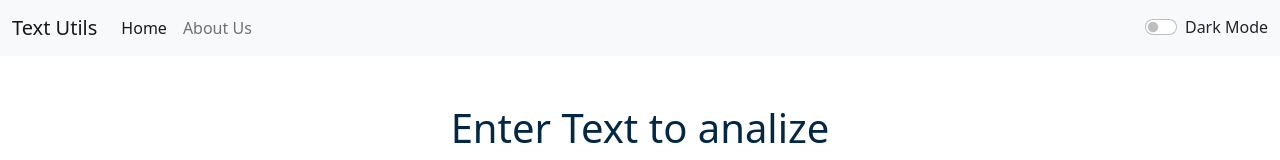
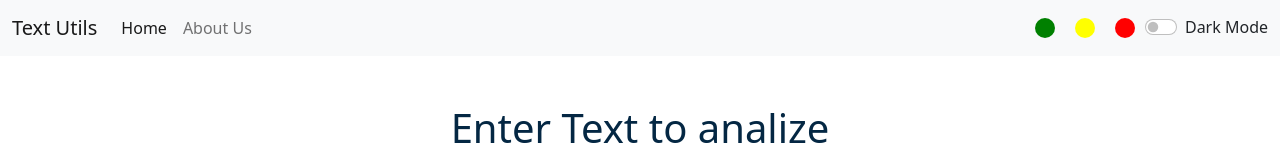
Before and after one commit to farish-jamal/Text-Analizer, a React (Create React App) app: page / in a window 1280 px wide. Shown: the top 160 px of the page. Built offline with nearby package versions, Linux system fonts and the light colour scheme.

Commit message:
Added Color Pallets

```diff
--- a/src/App.js
+++ b/src/App.js
@@ -5,9 +5,12 @@ import Textarea from './components/Textarea'
 
 function App() {
     const [mode, setMode] = useState('light')
+    const [gmode, setGMode] = useState('light')
+    const [ymode, setYMode] = useState('light')
+    const [rmode, setRMode] = useState('light')
 
     const toggleMode = () => {
-      if(mode === 'light'){
+      if(mode === 'light' || mode === 'danger' || mode === 'success' || mode === 'warning'){
           setMode('dark');
           document.body.style.backgroundColor = '#042743';
       }
@@ -16,11 +19,41 @@ function App() {
           document.body.style.backgroundColor = 'white';
       }
     }
+    const togglegMode = () => {
+      if(gmode === 'light' || gmode === 'danger' || gmode === 'dark' || gmode === 'warning'){
+          setGMode('success');
+          document.body.style.backgroundColor = 'green';
+      }
+      else{
+          setGMode('light');
+          document.body.style.backgroundColor = 'white';
+      }
+    }
+    const toggleyMode = () => {
+      if(ymode === 'light' || ymode === 'danger' || ymode === 'success' || ymode === 'dark'){
+          setYMode('warning');
+          document.body.style.backgroundColor = 'yellow';
+      }
+      else{
+          setYMode('light');
+          document.body.style.backgroundColor = 'white';
+      }
+    }
+    const togglerMode = () => {
+      if(rmode === 'light' || rmode === 'dark' || rmode === 'success' || rmode === 'warning'){
+          setRMode('danger');
+          document.body.style.backgroundColor = 'red';
+      }
+      else{
+          setRMode('light');
+          document.body.style.backgroundColor = 'white';
+      }
+    }
     return (
         <>
-            <Navbar title="Text Utils" aboutText="About Us" mode={mode} toggleMode={toggleMode}/>
+            <Navbar title="Text Utils" aboutText="About Us" mode={mode} toggleMode={toggleMode} gmode={mode} togglegMode={togglegMode} ymode={mode} toggleyMode={toggleyMode} rmode={mode} togglerMode={togglerMode}/>
             <div className="container my-5">
-                <Textarea heading="Enter Text to analize" mode={mode}/>
+                <Textarea heading="Enter Text to analize" mode={mode} gmode={gmode} ymode={ymode} rmode={rmode}/>
                 {/* <About /> */}
             </div>
         </>
--- /dev/null
+++ b/src/components/Navbar.css
@@ -0,0 +1,14 @@
+.colorPick{
+    height: 20px;
+    width: 20px;
+    border-radius: 50%;
+    background-color: red;
+    margin: 0 10px;
+    cursor: pointer;
+}
+.colorPick:nth-child(2){
+    background-color: green;
+}
+.colorPick:nth-child(3){
+    background-color: yellow;
+}
--- a/src/components/Navbar.js
+++ b/src/components/Navbar.js
@@ -1,4 +1,5 @@
 import React from 'react'
+import './Navbar.css'
 
 function Navbar(props) {
     return (
@@ -17,14 +18,17 @@ function Navbar(props) {
                             <a className="nav-link" href="/">{props.aboutText}</a>
                         </li>
                     </ul>
-                    <div className={`form-check form-switch text-${props.mode === 'light'? 'dark' : 'light'}`}>
+                    <div className="colorPick" onClick={props.togglegMode}></div>
+                    <div className="colorPick" onClick={props.toggleyMode}></div>
+                    <div className="colorPick" onClick={props.togglerMode}></div>
+                    <div className={`form-check form-switch text-${props.mode === 'light' ? 'dark' : 'light'}`}>
                         <input className="form-check-input" onClick={props.toggleMode} type="checkbox" id="flexSwitchCheckDefault" />
-                            <label className="form-check-label" htmlFor="flexSwitchCheckDefault">Dark Mode</label>
-</div>
+                        <label className="form-check-label" htmlFor="flexSwitchCheckDefault">Dark Mode</label>
                     </div>
                 </div>
-            </nav>
-            )
+            </div>
+        </nav>
+    )
 }
 
-            export default Navbar
+export default Navbar
```
Also changed, not shown: src/components/Textarea.js (line endings or trailing spaces).
